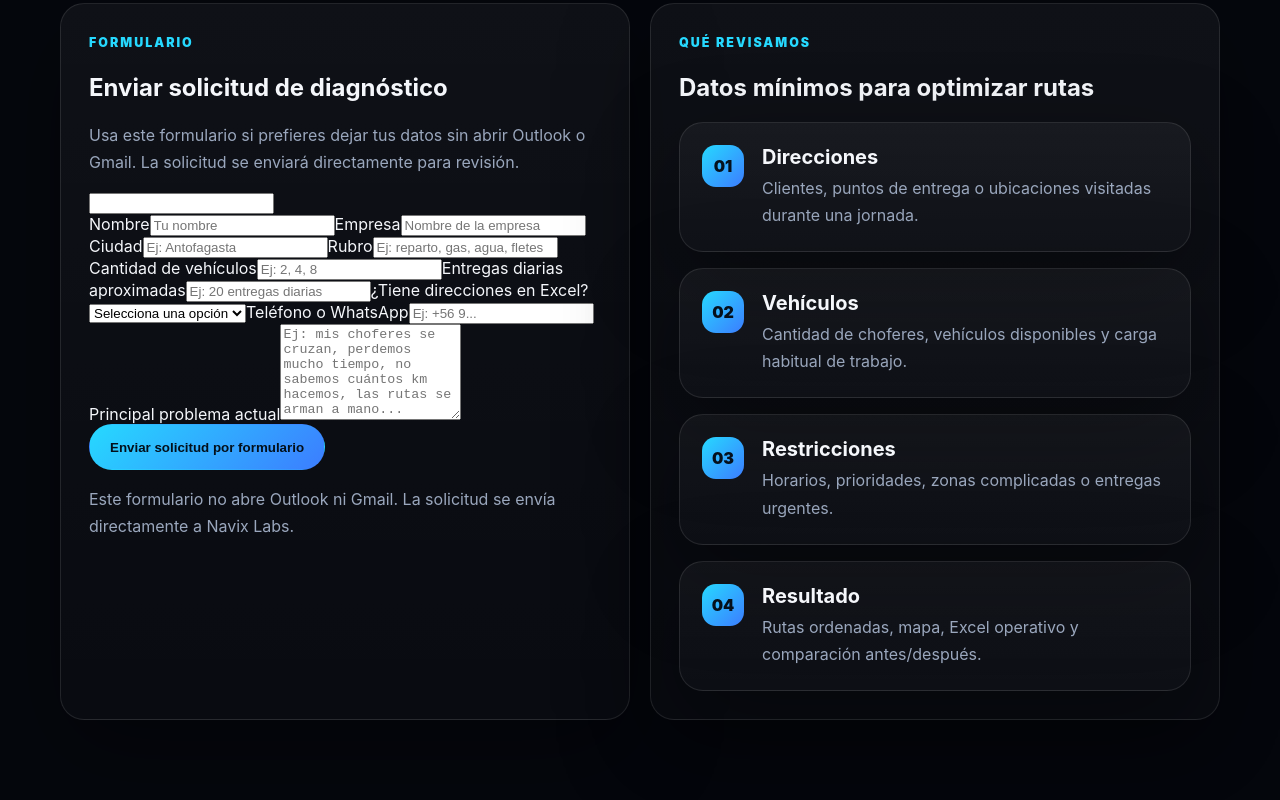
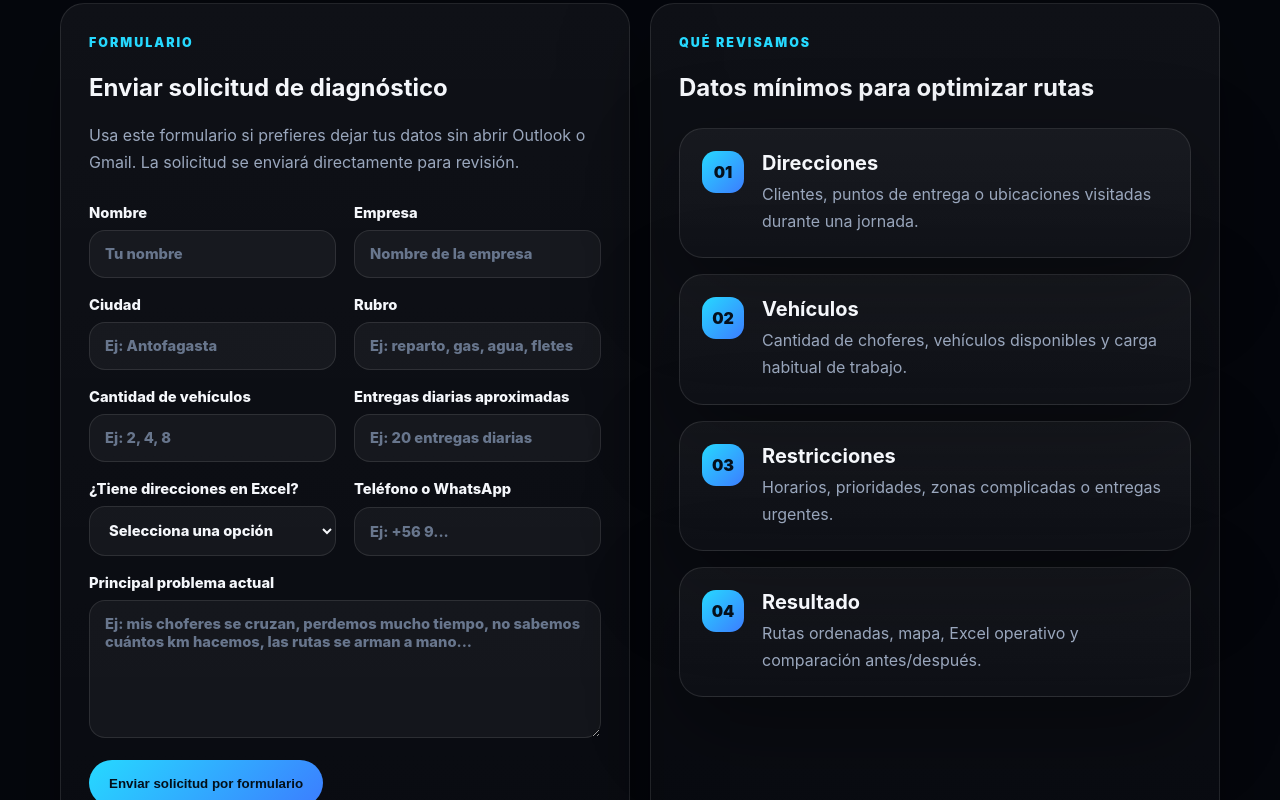
Before and after one commit to ktrnllopisa-pixel/navix-labs-next, a Next.js app: page /contacto in a window 1280 px wide. Shown: the part 760-1560 px from the top of the page. Built offline with nearby package versions, Linux system fonts and the light colour scheme.

Commit message:
Update globals.css

```diff
--- a/app/globals.css
+++ b/app/globals.css
@@ -668,3 +668,88 @@ img {
     width: 100%;
   }
 }
+
+.contactForm {
+  margin-top: 28px;
+  display: grid;
+  gap: 18px;
+}
+
+.formGrid {
+  display: grid;
+  grid-template-columns: repeat(2, 1fr);
+  gap: 18px;
+}
+
+.contactForm label {
+  display: grid;
+  gap: 8px;
+  color: var(--text);
+  font-size: 0.92rem;
+  font-weight: 800;
+}
+
+.contactForm input,
+.contactForm select,
+.contactForm textarea {
+  width: 100%;
+  border: 1px solid var(--line);
+  border-radius: 16px;
+  background: rgba(255, 255, 255, 0.045);
+  color: var(--text);
+  padding: 14px 15px;
+  font: inherit;
+  outline: none;
+}
+
+.contactForm input::placeholder,
+.contactForm textarea::placeholder {
+  color: var(--muted-2);
+}
+
+.contactForm input:focus,
+.contactForm select:focus,
+.contactForm textarea:focus {
+  border-color: rgba(38, 217, 255, 0.7);
+  box-shadow: 0 0 0 4px rgba(38, 217, 255, 0.1);
+}
+
+.contactForm select option {
+  color: #05070d;
+}
+
+.formActions {
+  display: flex;
+  flex-wrap: wrap;
+  gap: 14px;
+  margin-top: 4px;
+}
+
+.formActions button {
+  border: 0;
+  cursor: pointer;
+}
+
+.formNote {
+  margin: 0;
+  font-size: 0.9rem;
+  color: var(--muted-2);
+}
+
+.hiddenInput {
+  display: none !important;
+}
+
+.compactProcess {
+  margin-top: 26px;
+}
+
+@media (max-width: 720px) {
+  .formGrid {
+    grid-template-columns: 1fr;
+  }
+
+  .formActions .btn {
+    width: 100%;
+  }
+}
```
